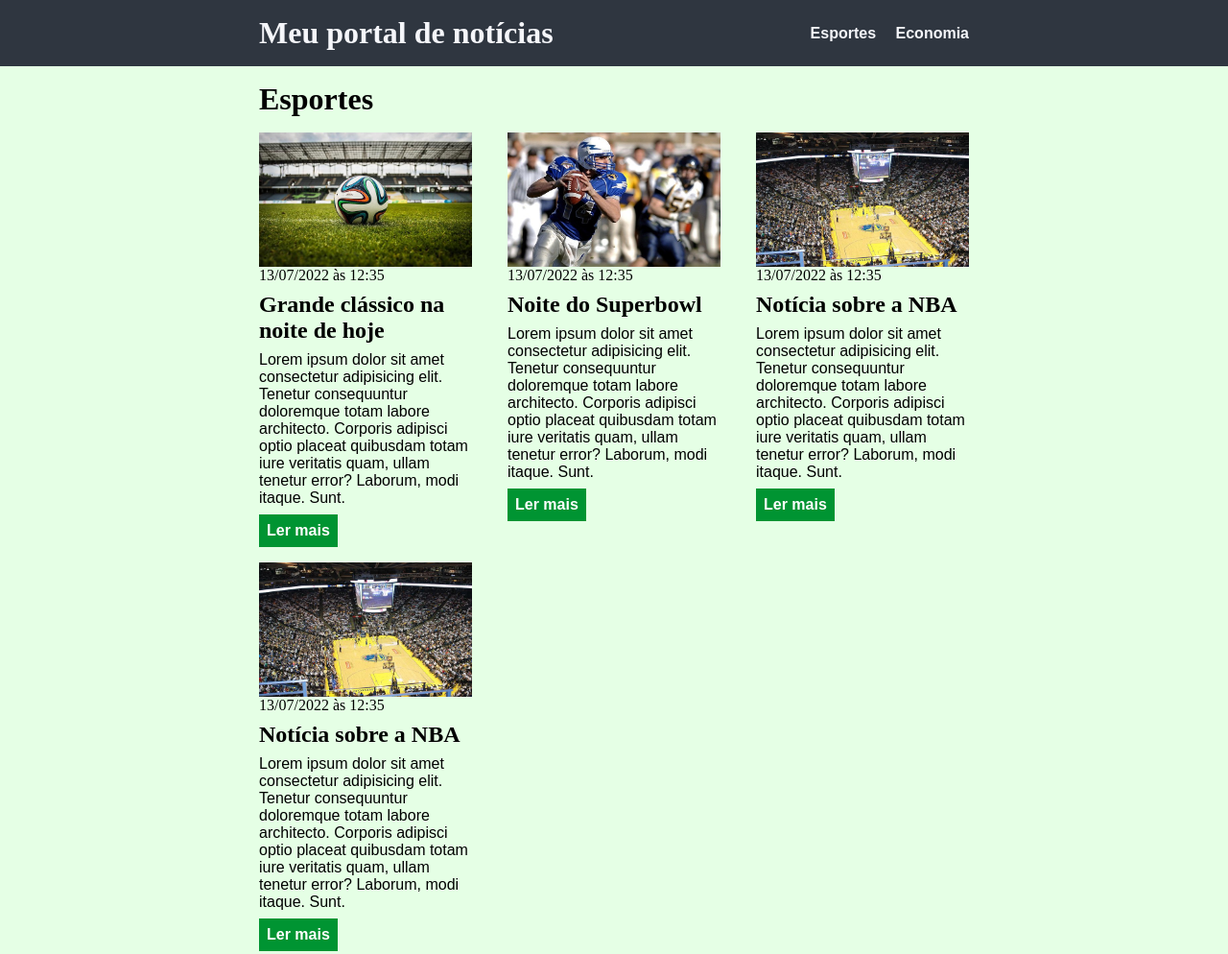
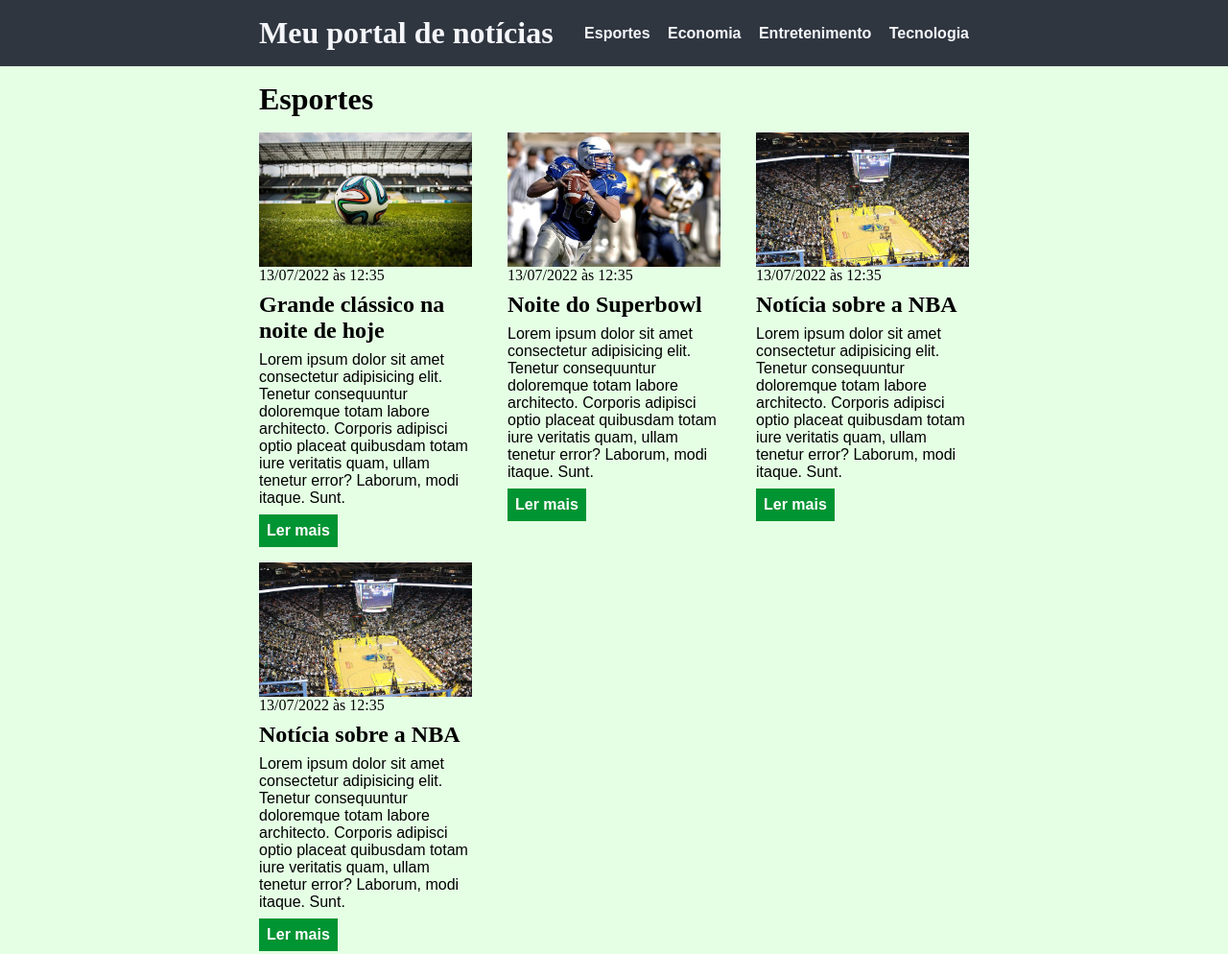
Before and after one commit to valdenirribeiro/exerc-cio_css, a plain HTML site: page index.html in a window 1280 px wide. Shown: the top 994 px of the page at 96% size. Drawn offline with Linux system fonts and the light colour scheme.

Commit message:
adicionando menus de entretenimento e tecnologia

```diff
--- a/index.html
+++ b/index.html
@@ -17,6 +17,12 @@
                     </li>
                     <li>
                         <a href="#economy" title="Ir para a seção de notícias">Economia</a>
+                    </li>
+                    <li>
+                        <a href="#entertainment" title="Ir para a seção de esportes">Entretenimento</a>
+                    </li>
+                    <li>
+                        <a href="#tecnology" title="Ir para a seção de notícias">Tecnologia</a>
                     </li>
                 </ul>
             </nav>
--- a/main.css
+++ b/main.css
@@ -17,15 +17,14 @@ header li {
     display: inline;
     font-family: Arial, Helvetica, sans-serif;
     font-weight: bold;
-    margin-left: 16px;
+    margin-left: 14px;
 }
 header li a {
     text-decoration: none;
     color: #f5f6fa;
 }
-header li a:hover{
-    color: lightblue;
-    font-size: 18px;
+header li a:hover {
+    text-decoration: underline;
 }
 .container {
     width: 740px;
```
